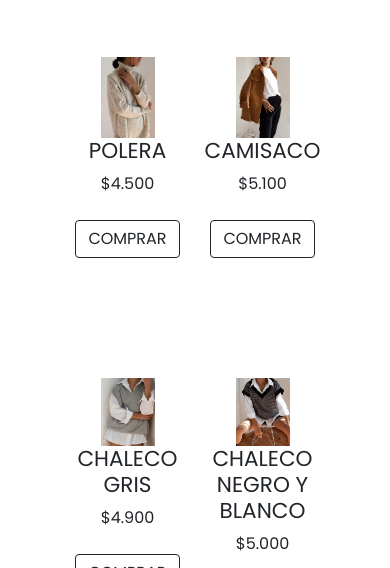
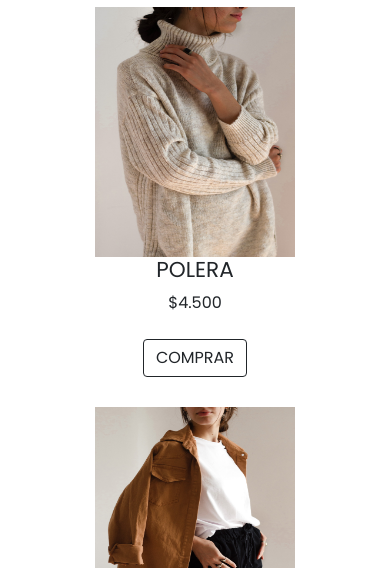
Before and after one commit to AlexisUrielRojas/desafioCoder, a plain HTML site: page pages/productos.html in a window 390 px wide. Shown: the part 276-844 px from the top of the page. Drawn offline with nearby package versions, Linux system fonts and the light colour scheme.

Commit message:
cambios css

```diff
--- a/css/style.css
+++ b/css/style.css
@@ -118,11 +118,14 @@ h2{
 
 .productosP{
     padding: 60px;
-    display: flex;
-    flex-direction: row;
-    justify-content: space-around;
-    text-align: center;
-    font-family: 'Poppins', sans-serif;
+    display: grid;
+    justify-content: center;
+    align-items: center;
+    grid-template-columns: repeat(2, 1fr);
+    grid-template-rows: auto;
+    gap: 70px;
+
+
 }
 
 .imgP{
@@ -130,14 +133,41 @@ h2{
     height: 60%;
 }
 
-.productosS{
-    padding: 60px;
+.containerProductos{
     display: flex;
-    flex-direction: row;
-    justify-content: space-around;
-    text-align: center;
+    flex-direction: column;
+    justify-content: center;
+    align-items: center;
+    margin: 50px;
+    margin-top: 0px;
+}
+
+.mainProductos{
+    display: flex;
+    justify-content: center;
+    align-items: center;
+
+}
+
+.imgAll{
+    width: 400px;
+    height: 700px;
+    margin: 40px;
+    display: flex;
+    justify-content: center;
+    align-items: center;
+    flex-direction: column;
     font-family: 'Poppins', sans-serif;
 }
+
+.imgAll img{
+    width: 100%;
+    height: 100%;
+}
+
+
+
+
 
 
 .giftCard{
@@ -364,7 +394,7 @@ main{
 
 
 
-@media (max-width: 340px){
+@media (min-width: 576px){
 
     .grillaIndex {
         display: grid;
@@ -381,8 +411,64 @@ main{
     }
 
 
+}
 
 
 
 
+@media (max-width: 992px) {
+    .tituloProductos h2{
+        font-size: 20px;
+    }
+    .imgAll{
+        width: 320px;
+        height: 400px;
+
+    }
+
 }
+
+@media (max-width: 768px) {
+    .tituloProductos h2{
+        font-size: 20px;
+    }
+    .imgAll{
+        width: 260px;
+        height: 350px;
+
+    }
+
+}
+
+@media (max-width: 576px) {
+    .tituloProductos h2{
+        font-size: 20px;
+    }
+    .imgAll{
+        width: 200px;
+        height: 250px;
+
+    }
+    .productosP{
+        padding: 30px;
+        grid-template-columns: repeat(1, 1fr);
+        grid-template-rows: auto;
+}
+}
+
+    @media (max-width: 480px) {
+        .tituloProductos h2{
+            font-size: 20px;
+        }
+        .imgAll{
+            width: 200px;
+            height: 250px;
+
+        }
+
+        .productosP{
+            padding: 30px;
+            grid-template-columns: repeat(1, 1fr);
+            grid-template-rows: auto;
+    }
+    }
--- a/pages/productos.html
+++ b/pages/productos.html
@@ -37,48 +37,55 @@
     </header>
 
 
+    <main class="mainProductos">
+
+
+        <div class="containerProductos">
+
+            <div class="tituloProductos">
                 <h2>PRODUCTOS</h2>
+            </div>
+
+
 
             <div class="productosP">
                 <div class="imgAll">
-            <div><img class="imgP" src="../images/polera.JPG" alt="polera"></div>
+                    <img class="imgP" src="../images/polera.JPG" alt="polera">
                     <h4>POLERA</h4>
                     <span>$4.500</span>
-            <br>
                     <br>
                     <button type="button" class="btn btn-outline-dark">COMPRAR</button>
                 </div>
 
                 <div class="imgAll">
-            <div><img class="imgP" src="../images/camisaco.JPG" alt="camisaco"></div>
+                    <img class="imgP" src="../images/camisaco.JPG" alt="camisaco">
                     <h4>CAMISACO</h4>
                     <span>$5.100</span>
                     <br>
-            <br>
                     <button type="button" class="btn btn-outline-dark">COMPRAR</button>
                 </div>
-    </div>
 
-    <div class="productosS">
+
+
                 <div class="imgAll">
-            <div><img class="imgP" src="../images/chalecogris.JPG" alt="chaleco gris"></div>
+                    <img class="imgP" src="../images/chalecogris.JPG" alt="chaleco gris">
                     <h4>CHALECO GRIS</h4>
                     <span>$4.900</span>
-            <br>
                     <br>
                     <button type="button" class="btn btn-outline-dark">COMPRAR</button>
                 </div>
 
                 <div class="imgAll">
-            <div><img class="imgP" src="../images/chaleconyb.JPG" alt="chaleconyb"></div>
-            <h4>CHALECO NEGRO Y BLANCO</h4>
+                    <img class="imgP" src="../images/chaleconyb.JPG" alt="chaleconyb">
+                    <h4>CHALECO N&B</h4>
                     <span>$5.000</span>
-            <br>
                     <br>
                     <button type="button" class="btn btn-outline-dark">COMPRAR</button>
                 </div>
             </div>
+        </div>
 
+        </main>
 
 
 
```
Lines whose indentation alone changed are shown as unchanged.
